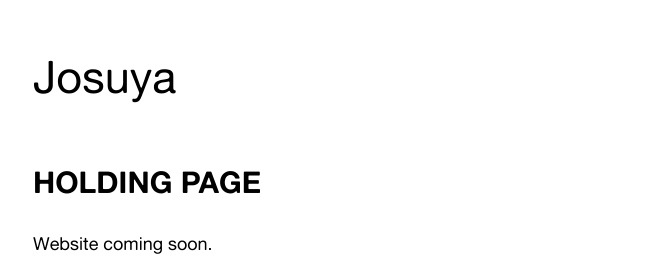
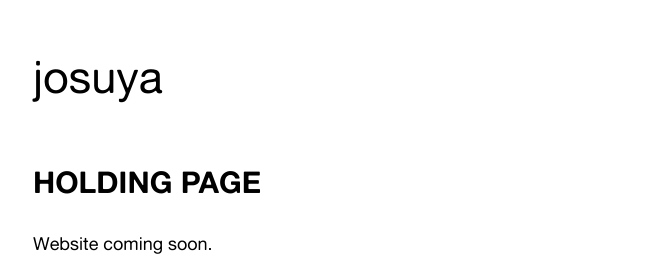
Before and after one commit to jo-su-ya/jo-su-ya.github.io, a Jekyll site: the page built from index.markdown, in a window 1280 px wide. Shown: the top 256 px of the page, without its empty margins (57-721 px from the left). Built offline with Jekyll 4.4.1, drawn with Linux system fonts in a browser that asks for light colours; nearby versions of some CDN libraries.

Commit message:
lowercase title

```diff
--- a/_layouts/home.html
+++ b/_layouts/home.html
@@ -10,7 +10,7 @@
     <main class="home">
 
       {%- if page.title -%}
-        <h1>{{ page.title }}</h1>
+        <h1 style="text-transform:lowercase;">{{ page.title }}</h1>
       {%- endif -%}
 
       {{ content }}
```
